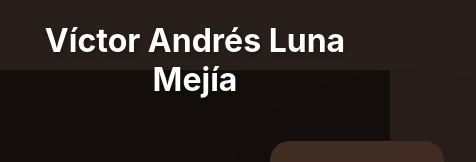
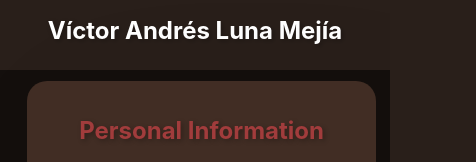
Before and after one commit to DSAW-2025-I/my-cv-part-c-frog-carrots-deploy-vykymoon, a plain HTML site: page index.html in a window 390 px wide. Shown: the top 162 px of the page, 476 px wide, since content can reach past the window. Drawn offline with Linux system fonts and the light colour scheme.

Commit message:
Responsive para tablets,celular y pc

```diff
--- a/styles.css
+++ b/styles.css
@@ -86,3 +86,37 @@ h1 {
     color: white;
     text-shadow: 2px 2px 5px rgba(0, 0, 0, 0.3);
 }
+
+
+@media (max-width: 1080px) {
+    .cartas, .cartas2 {
+        max-width: 90%;
+    }
+}
+
+@media (max-width: 768px) {
+    .cartas, .cartas2 {
+        flex-direction: column;
+        align-items: center;
+    }
+
+    .RecuadroPersonalInfo, .RecuadroEdu, .Hobbies, .RecuadroSkills, .RecuadroLabor {
+        width: 90%;
+    }
+}
+
+@media (max-width: 480px) {
+    .cartas, .cartas2 {
+        flex-direction: column;
+        align-items: center;
+    }
+
+    .RecuadroPersonalInfo, .RecuadroEdu, .Hobbies, .RecuadroSkills, .RecuadroLabor {
+        width: 95%;
+        padding: 15px;
+    }
+
+    h1 {
+        font-size: 1.5em;
+    }
+}
```
